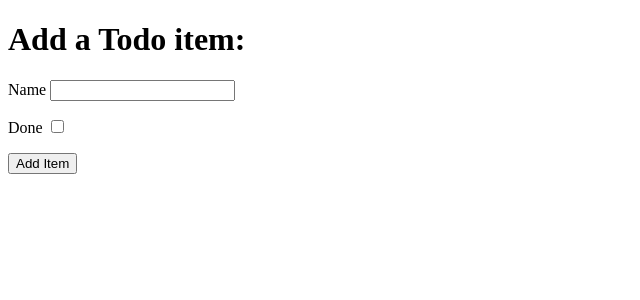
After one commit to ConorDavison/django-fsf, a Django app: page /add in a window 1280 px wide. The commit adds this page. Shown: the top 300 px of the page, without its empty margins (0-640 px from the left). Run offline with Django 3.2, Linux system fonts and the light colour scheme.

Commit message:
added form to add_task.html

```diff
--- a/django_todo/urls.py
+++ b/django_todo/urls.py
@@ -15,9 +15,10 @@ Including another URLconf
 """
 from django.contrib import admin
 from django.urls import path
-from todo.views import get_todo_list
+from todo.views import get_todo_list, add_item
 
 urlpatterns = [
     path('admin/', admin.site.urls),
-    path('', get_todo_list, name='get_todo_list')
+    path('', get_todo_list, name='get_todo_list'),
+    path('add', add_item, name='add')
 ]
--- /dev/null
+++ b/todo/templates/todo/add_item.html
@@ -0,0 +1,34 @@
+<!DOCTYPE html>
+<html lang="en">
+<head>
+    <meta charset="UTF-8">
+    <meta http-equiv="X-UA-Compatible" content="IE=edge">
+    <meta name="viewport" content="width=device-width, initial-scale=1.0">
+    <title>Document</title>
+</head>
+<body>
+    <h1>Add a Todo item:</h1>
+    <form method="Post" action="add">
+        <div>
+            <p>
+                <label for="id_name">Name</label>
+                <input type="text" id="id_name" name="item_name">
+            </p>
+        </div>
+        <div>
+            <p>
+                <label for="id_done">Done</label>
+                <input type="checkbox" id="id_done" name="done">
+            </p>
+        </div>
+        <div>
+            <p>
+            <button type="submit">Add Item</button>
+            </p>
+        </div>
+    </form>
+
+
+
+</body>
+</html>
--- a/todo/views.py
+++ b/todo/views.py
@@ -9,3 +9,8 @@ def get_todo_list(request):
         'items': items
     }
     return render(request, 'todo/todo_list.html', context)
+
+
+def add_item(request):
+
+    return render(request, 'todo/add_item.html')
```
Also changed, not shown: todo/templates/todo/todo_list.html (+10 -1 lines), db.sqlite3.
